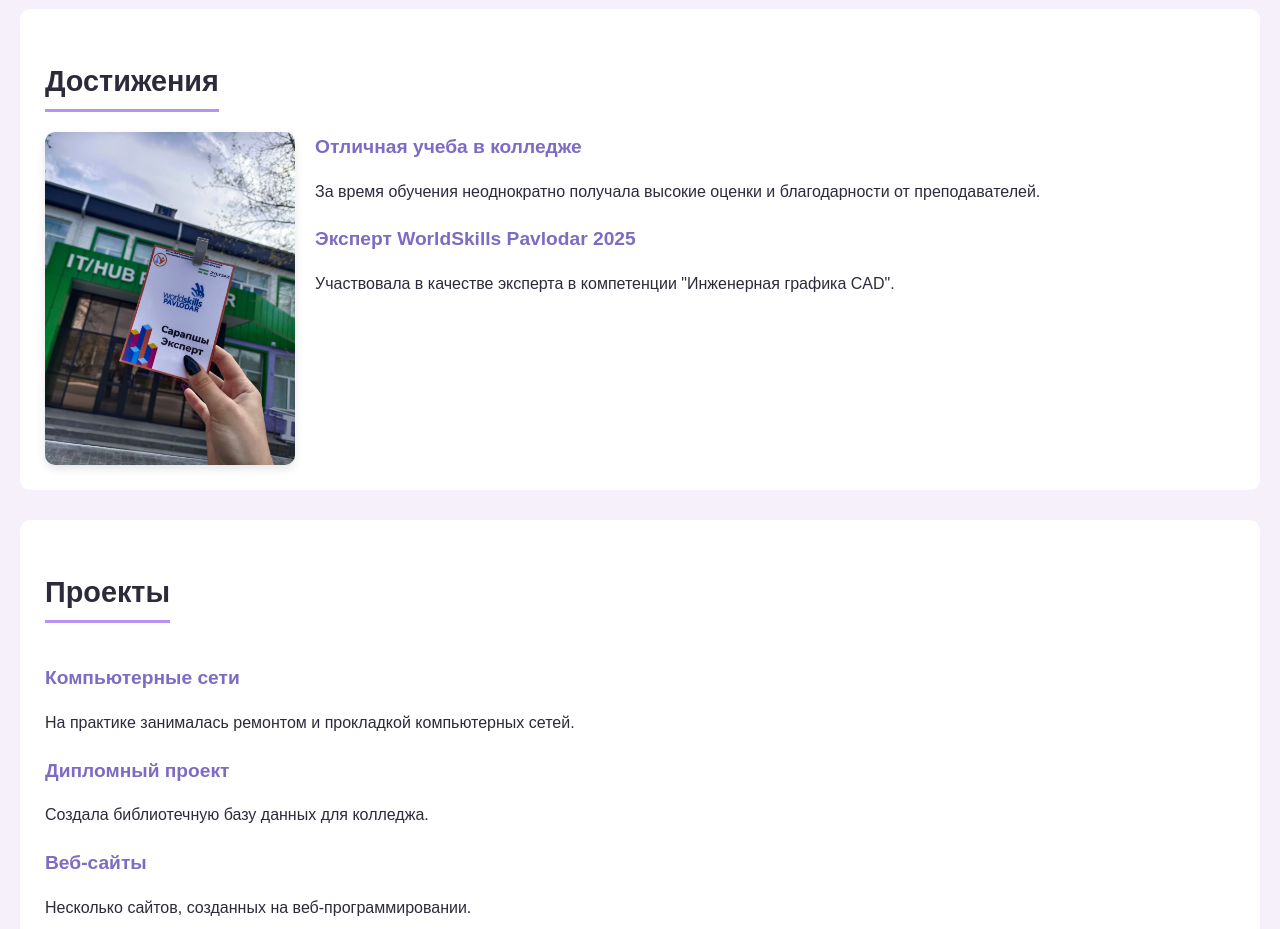
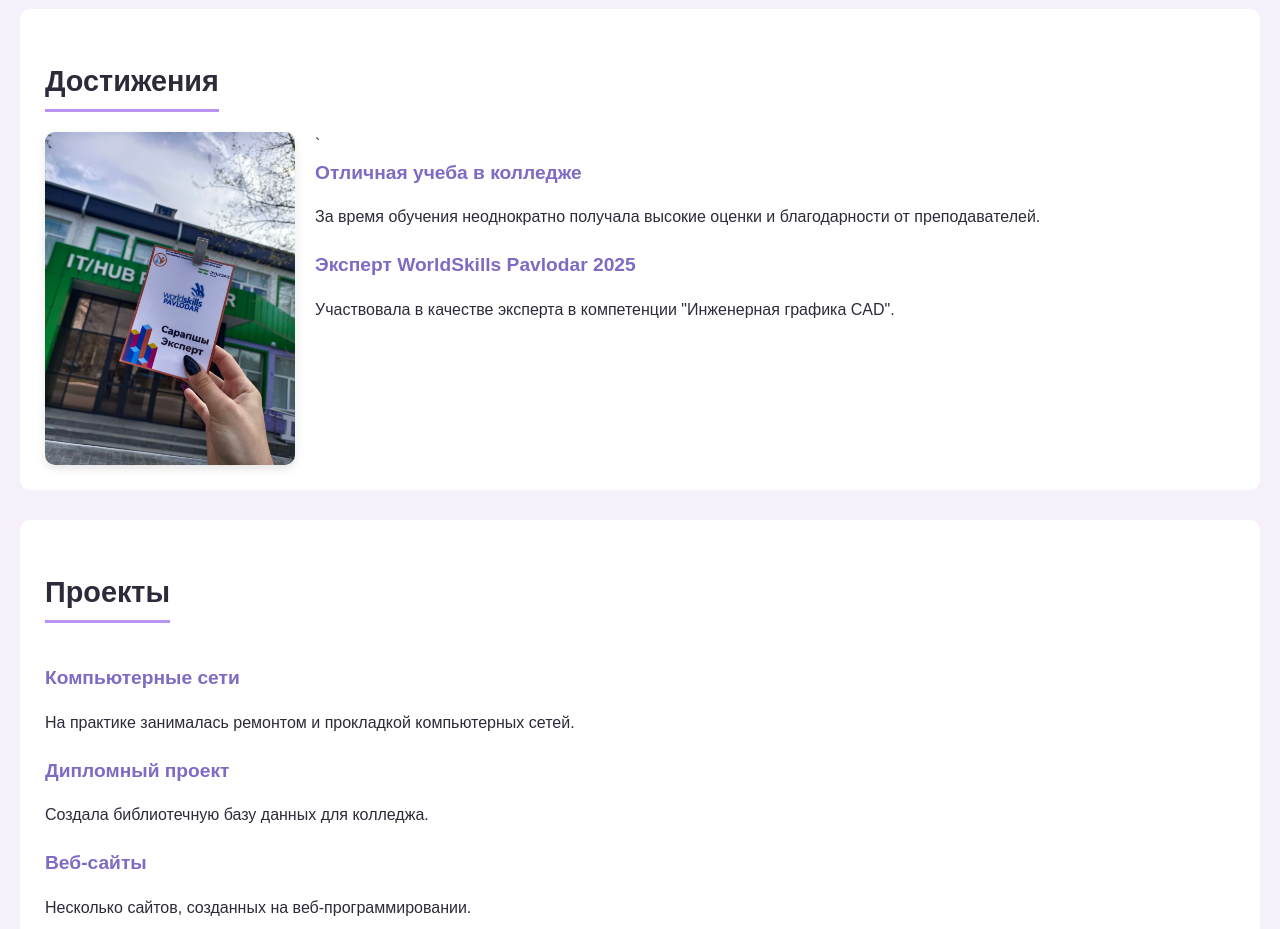
Before and after one commit to yanaavi228/web-technologies, a plain HTML site: page index.html in a window 1280 px wide. Shown: the part 1620-2549 px from the top of the page. Drawn offline with Linux system fonts and the light colour scheme.

Commit message:
Update index.html

```diff
--- a/index.html
+++ b/index.html
@@ -67,7 +67,7 @@
         <h2>Достижения</h2>
         <div class="achievement-card">
             <img src="photo.jpg" alt="WorldSkills Pavlodar 2025" class="achievement-photo">
-            <div class="achievement-content">
+            <div class="achievement-content">`
                 <h3>Отличная учеба в колледже</h3>
                 <p>За время обучения неоднократно получала высокие оценки и благодарности от преподавателей.</p>
                 <h3>Эксперт WorldSkills Pavlodar 2025</h3>
```
